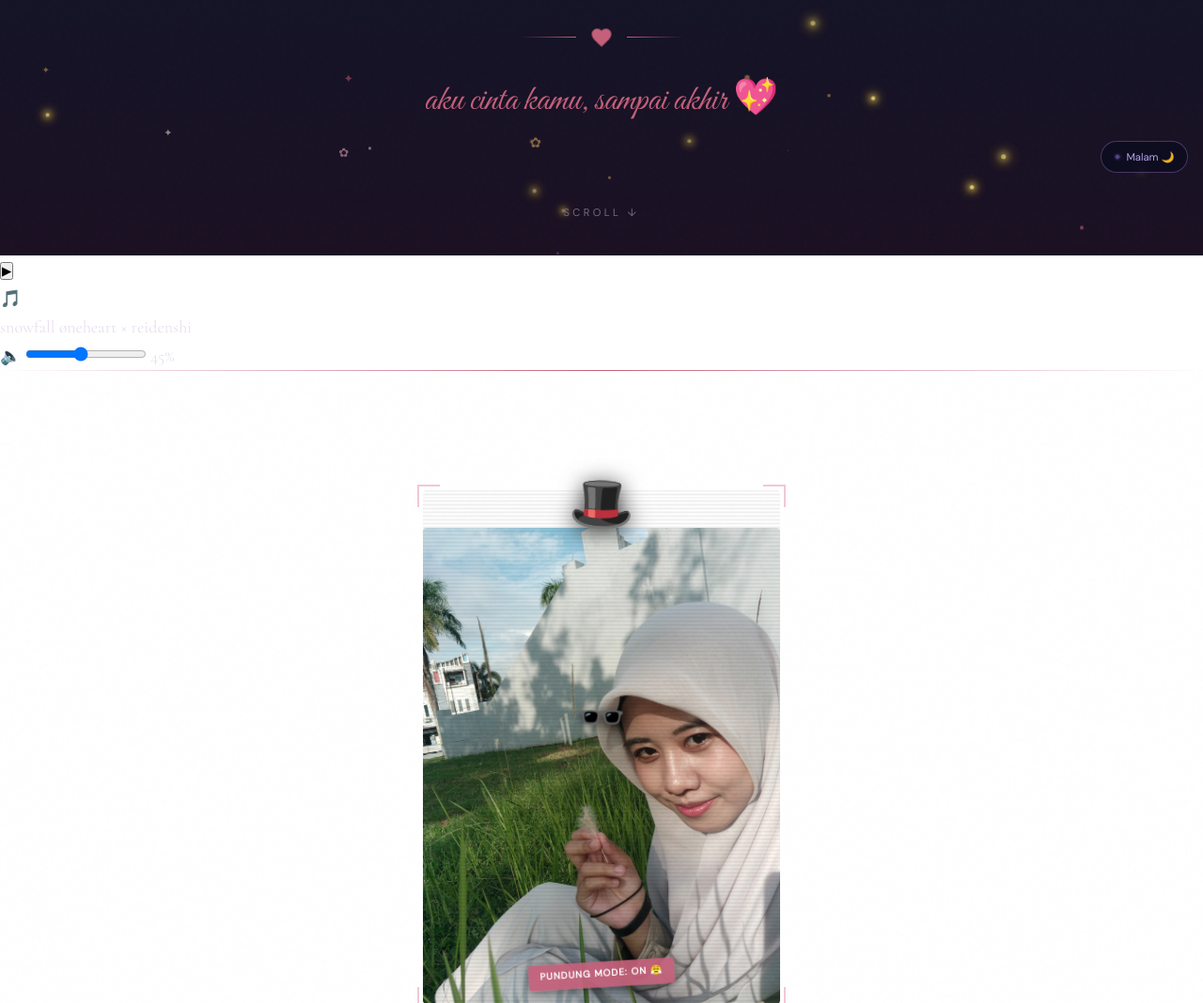
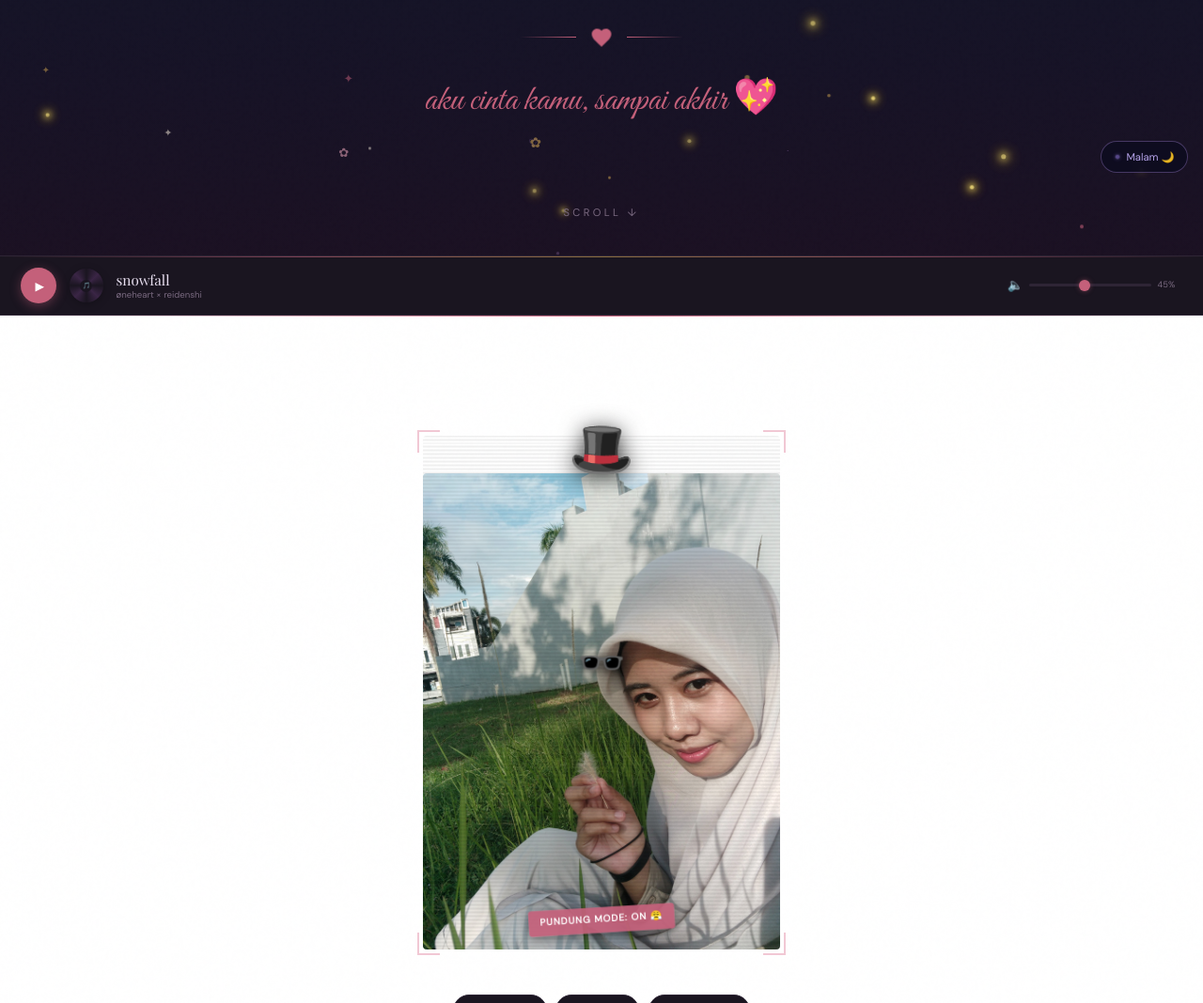
Before and after one commit to RMBLOGG/pundung, a Flask app: page / in a window 1280 px wide. Shown: the part 528-1596 px from the top of the page at 94% size. Run offline with Flask 3, Linux system fonts and the light colour scheme; some web fonts are replaced.

Commit message:
Add files via upload

```diff
--- a/static/css/style.css
+++ b/static/css/style.css
@@ -92,7 +92,10 @@ body, .hero, .photo-section, .message-section, .reasons-section, .final-section,
   transition: background 0.5s ease, color 0.4s ease, border-color 0.4s ease;
 }
 
-*, *::before, *::after { box-sizing: border-box; margin: 0; padding: 0; }
+*, *::before, *::after { box-sizing: border-box; margin: 0; padding: 0;   -webkit-tap-highlight-color: transparent;
+  user-select: none;
+  -webkit-user-select: none;
+  -ms-user-select: none;}
 html { scroll-behavior: smooth; }
 
 body {
@@ -1499,3 +1502,200 @@ body.night-active::before {
   .walker-wrap { transform: scale(0.85) translateX(-5px); transform-origin: bottom left; }
   .walker-wrap.visible { transform: scale(0.85) translateX(0); }
 }
+
+/* ══════════════════════════════════════════
+   MUSIC BAR
+══════════════════════════════════════════ */
+.music-bar {
+  display: flex;
+  align-items: center;
+  gap: 0.85rem;
+  padding: 0.75rem 1.4rem;
+  background: var(--surface);
+  border-top: 1px solid var(--border);
+  border-bottom: 1px solid var(--border);
+  position: relative;
+  overflow: hidden;
+  z-index: 10;
+}
+
+/* subtle shimmer line at top */
+.music-bar::before {
+  content: '';
+  position: absolute;
+  top: 0; left: 0; right: 0;
+  height: 1px;
+  background: linear-gradient(90deg, transparent, var(--rose-deep), var(--gold), var(--rose-deep), transparent);
+  opacity: 0.6;
+}
+
+/* Play button */
+.music-play-btn {
+  width: 38px; height: 38px;
+  border-radius: 50%;
+  border: none;
+  background: var(--rose-deep);
+  color: white;
+  cursor: pointer;
+  display: flex; align-items: center; justify-content: center;
+  flex-shrink: 0;
+  transition: all 0.25s ease;
+  position: relative;
+  overflow: hidden;
+  box-shadow: 0 3px 12px rgba(196,96,122,0.4);
+}
+.music-play-btn:hover {
+  transform: scale(1.08);
+  background: var(--rose);
+}
+
+.music-icon {
+  font-size: 0.78rem;
+  margin-left: 2px;
+  transition: opacity 0.2s;
+  position: absolute;
+}
+
+.music-bars {
+  display: flex;
+  align-items: flex-end;
+  gap: 2px;
+  height: 14px;
+  position: absolute;
+  opacity: 0;
+  transition: opacity 0.2s;
+}
+.music-bars span {
+  width: 3px;
+  background: white;
+  border-radius: 2px;
+  animation: eqBar 0.8s ease-in-out infinite;
+  transform-origin: bottom;
+}
+.music-bars span:nth-child(1) { animation-delay: 0s;    --h: 6px; }
+.music-bars span:nth-child(2) { animation-delay: 0.15s; --h: 12px; }
+.music-bars span:nth-child(3) { animation-delay: 0.3s;  --h: 8px; }
+.music-bars span:nth-child(4) { animation-delay: 0.1s;  --h: 10px; }
+
+@keyframes eqBar {
+  0%, 100% { height: 3px; }
+  50%       { height: var(--h, 10px); }
+}
+
+.music-play-btn.playing .music-icon { opacity: 0; }
+.music-play-btn.playing .music-bars { opacity: 1; }
+
+/* Mini vinyl */
+.music-vinyl {
+  width: 36px; height: 36px;
+  border-radius: 50%;
+  background: conic-gradient(#1a1520 0deg, #3a2545 45deg, #1a1520 90deg, #3a2545 135deg, #1a1520 180deg, #3a2545 225deg, #1a1520 270deg, #3a2545 315deg, #1a1520 360deg);
+  display: flex; align-items: center; justify-content: center;
+  flex-shrink: 0;
+  box-shadow: 0 2px 8px rgba(0,0,0,0.25);
+}
+[data-theme="sakura"] .music-vinyl,
+[data-theme="spring"] .music-vinyl {
+  background: conic-gradient(#f2c2d4 0deg, #e8548a 45deg, #f2c2d4 90deg, #e8548a 135deg, #f2c2d4 180deg, #e8548a 225deg, #f2c2d4 270deg, #e8548a 315deg, #f2c2d4 360deg);
+}
+
+.vinyl-inner {
+  width: 13px; height: 13px;
+  border-radius: 50%;
+  background: var(--surface);
+  display: flex; align-items: center; justify-content: center;
+  font-size: 0.4rem;
+}
+.music-vinyl.spinning {
+  animation: vinylSpin 3s linear infinite;
+}
+@keyframes vinylSpin {
+  from { transform: rotate(0deg); }
+  to   { transform: rotate(360deg); }
+}
+
+/* Song info */
+.music-bar-info {
+  display: flex;
+  flex-direction: column;
+  line-height: 1.25;
+  min-width: 0;
+  flex-shrink: 0;
+}
+.music-song-title {
+  font-family: var(--font-display);
+  font-size: 0.95rem;
+  color: var(--text);
+  white-space: nowrap;
+  overflow: hidden;
+  text-overflow: ellipsis;
+}
+.music-song-artist {
+  font-family: var(--font-ui);
+  font-size: 0.6rem;
+  color: var(--muted);
+  white-space: nowrap;
+}
+
+/* Volume */
+.music-vol-wrap {
+  display: flex;
+  align-items: center;
+  gap: 0.4rem;
+  flex: 1;
+  justify-content: flex-end;
+  min-width: 0;
+}
+.vol-icon {
+  font-size: 0.85rem;
+  flex-shrink: 0;
+  cursor: pointer;
+  transition: transform 0.2s;
+  user-select: none;
+}
+.vol-icon:hover { transform: scale(1.2); }
+
+.music-vol {
+  width: clamp(70px, 15vw, 130px);
+  -webkit-appearance: none;
+  appearance: none;
+  height: 3px;
+  border-radius: 99px;
+  background: var(--border);
+  outline: none;
+  cursor: pointer;
+  accent-color: var(--rose-deep);
+}
+.music-vol::-webkit-slider-thumb {
+  -webkit-appearance: none;
+  width: 12px; height: 12px;
+  border-radius: 50%;
+  background: var(--rose-deep);
+  box-shadow: 0 0 5px rgba(196,96,122,0.5);
+  cursor: pointer;
+  transition: transform 0.15s;
+}
+.music-vol::-webkit-slider-thumb:hover { transform: scale(1.3); }
+.music-vol::-moz-range-thumb {
+  width: 12px; height: 12px;
+  border-radius: 50%;
+  background: var(--rose-deep);
+  border: none;
+  cursor: pointer;
+}
+.vol-val {
+  font-family: var(--font-ui);
+  font-size: 0.58rem;
+  color: var(--muted);
+  min-width: 26px;
+  flex-shrink: 0;
+}
+
+/* Mobile */
+@media (max-width: 480px) {
+  .music-bar { padding: 0.65rem 1rem; gap: 0.6rem; }
+  .music-song-title { font-size: 0.82rem; }
+  .music-song-artist { display: none; }
+  .vol-val { display: none; }
+  .music-vol { width: clamp(60px, 22vw, 110px); }
+}
```
